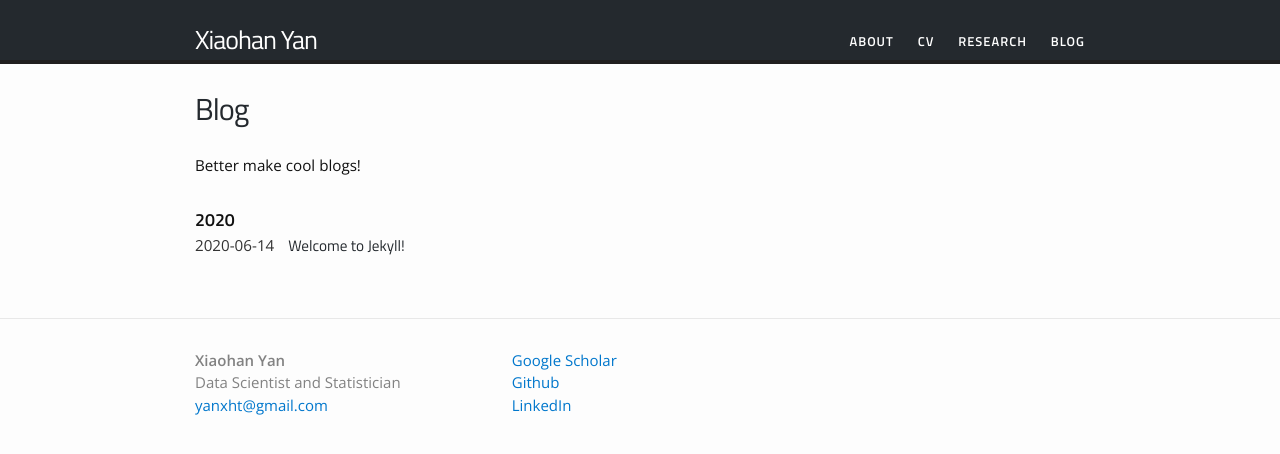
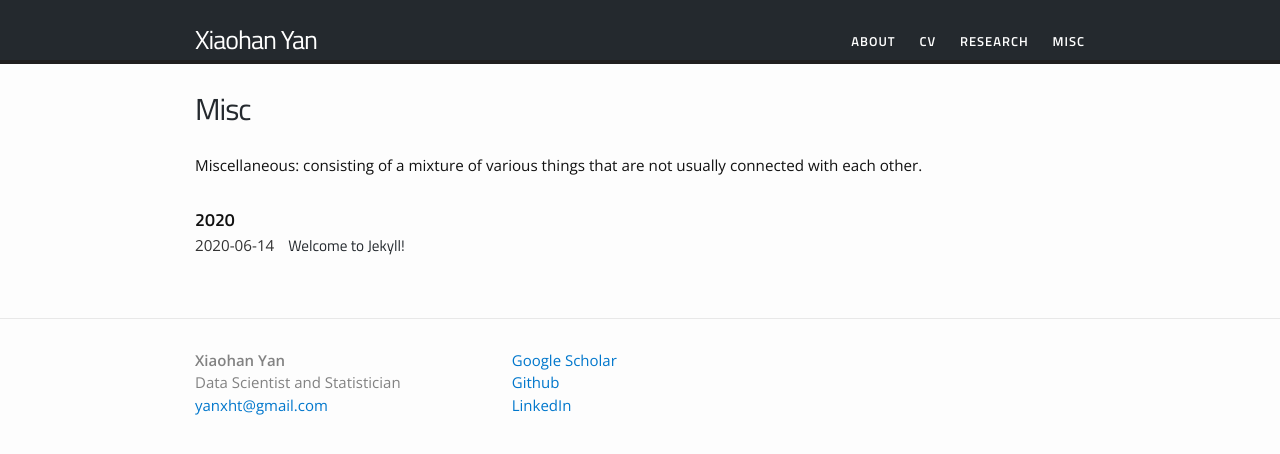
Before and after one commit to yanxht/yanxht.github.io, a Jekyll site: the page built from misc.md, in a window 1280 px wide. Shown: the top 454 px of the page. Built offline with Jekyll 4.4.1, drawn with Linux system fonts in a browser that asks for light colours.

Commit message:
Update blog to misc

```diff
--- a/_data/menu.yml
+++ b/_data/menu.yml
@@ -16,5 +16,5 @@
     - subtitle: "Other Research"
       subhref: "/research/other/"
 
-- title: "Blog"
-  href: "/blog/"
+- title: "Misc"
+  href: "/misc/"
--- a/blog.md
+++ b/misc.md
@@ -1,10 +1,10 @@
 ---
 layout: page
-title: Blog
-permalink: /blog/
+title: Misc
+permalink: /misc/
 ---
 
-Better make cool blogs!
+Miscellaneous: consisting of a mixture of various things that are not usually connected with each other.
 
 <ul class="listing">
 {% for post in site.posts %}
```
